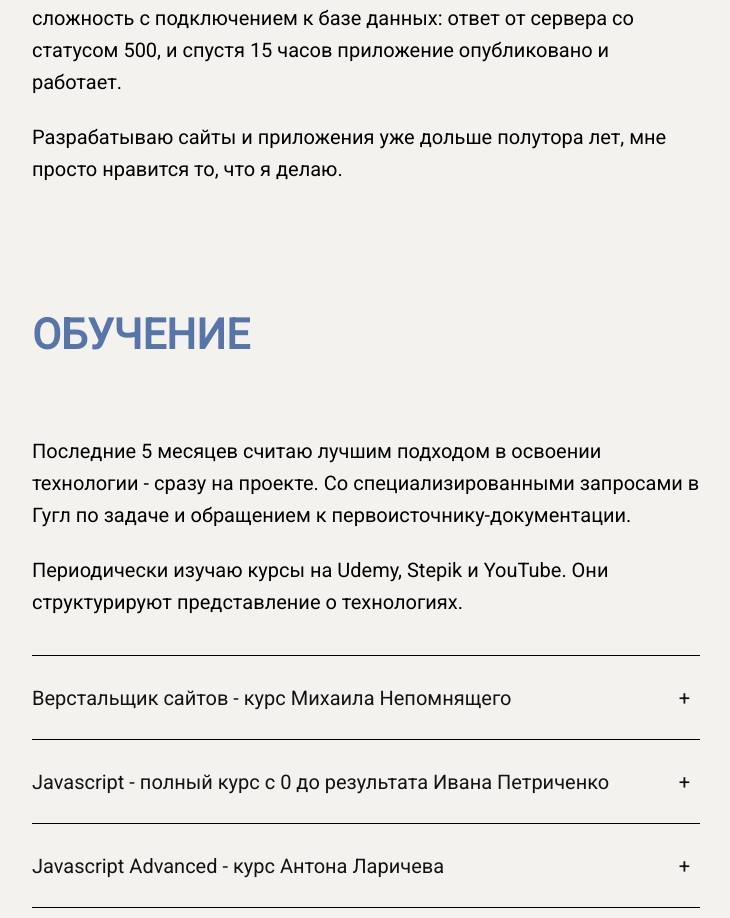
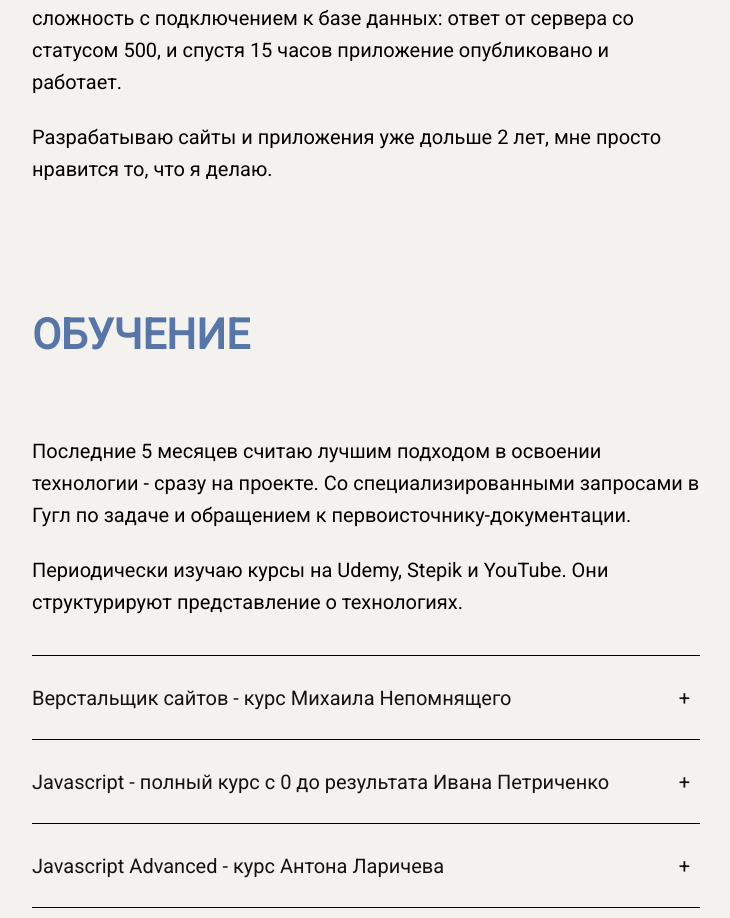
Before and after one commit to NikitaSamoylov/personal-site, a Next.js app: page /about in a window 1280 px wide. Shown: the part 1109-2027 px from the top of the page, without its empty margins (274-1004 px from the left). Built offline with nearby package versions, Linux system fonts and the light colour scheme.

Commit message:
Update About.tsx

```diff
--- a/modules/about/About.tsx
+++ b/modules/about/About.tsx
@@ -112,7 +112,7 @@ const About: React.FC = () => {
           и спустя 15 часов приложение опубликовано и работает.
         </p>
         <p className={ styles.about__description }>
-          Разрабатываю сайты и приложения уже дольше полутора лет,
+          Разрабатываю сайты и приложения уже дольше 2 лет,
           мне просто нравится то, что я делаю.
         </p>
       </div>
```
